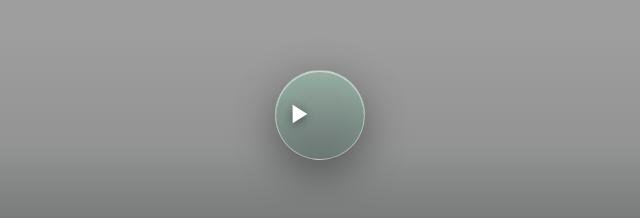
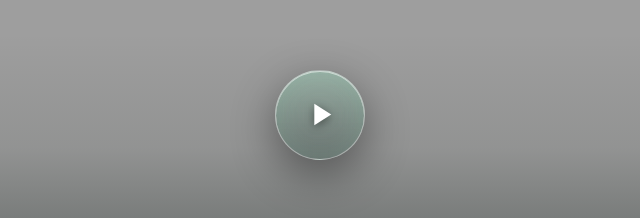
Before and after one commit to kevimoronta-hue/Skaleos, a website: page confirmation.html in a window 1280 px wide. Shown: the part 582-800 px from the top of the page, 320-960 px from the left. Drawn offline with nearby package versions, Linux system fonts and the light colour scheme; a web font is replaced by a local one.

Commit message:
Center video play icons

```diff
--- a/confirmation.html
+++ b/confirmation.html
@@ -125,9 +125,12 @@
       left: 50%;
       top: 50%;
       z-index: 4;
+      display: grid;
+      place-items: center;
       width: clamp(62px, 8.5vw, 90px);
       height: auto;
       aspect-ratio: 1 / 1;
+      padding: 0;
       border: 1px solid rgba(255, 255, 255, .42);
       border-radius: 50%;
       background: linear-gradient(180deg, rgba(143, 233, 191, .24), rgba(14, 38, 32, .3));
@@ -140,7 +143,7 @@
     }
     .play-big:hover { transform: translate(-50%, -50%) scale(1.06); background: rgba(14, 38, 32, .78); }
     .play-big:active { transform: translate(-50%, -50%) scale(.96); }
-    .play-symbol { display: block; width: 42%; height: 42%; }
+    .play-symbol { display: block; width: 42%; height: 42%; margin: auto; }
     .play-symbol svg { display: block; width: 100%; height: 100%; filter: drop-shadow(0 2px 5px rgba(0, 0, 0, .45)); }
     .player.is-playing .play-big { opacity: 0; pointer-events: none; }
     .loader { position: absolute; left: 50%; top: 50%; z-index: 5; opacity: 0; visibility: hidden; transform: translate(-50%, -50%); }
```
